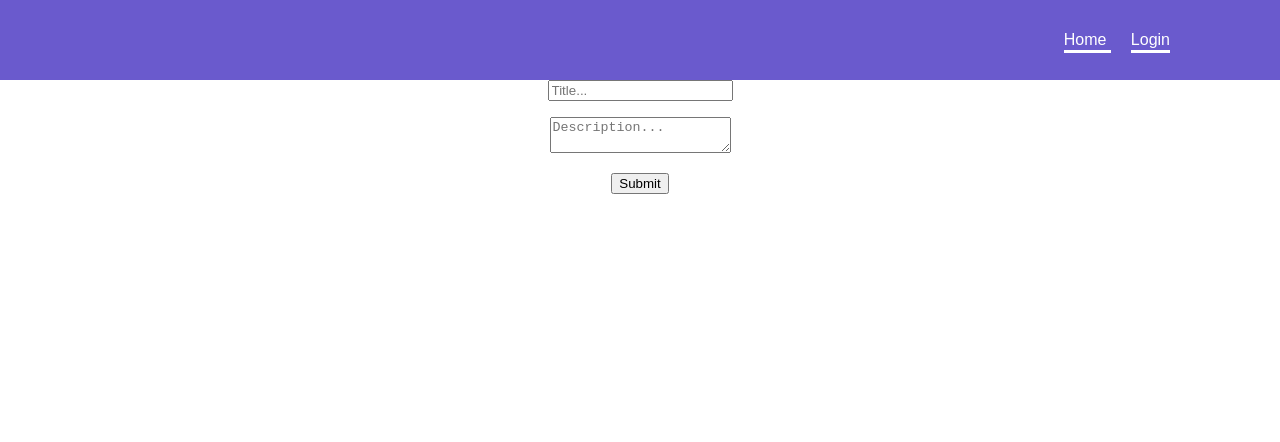
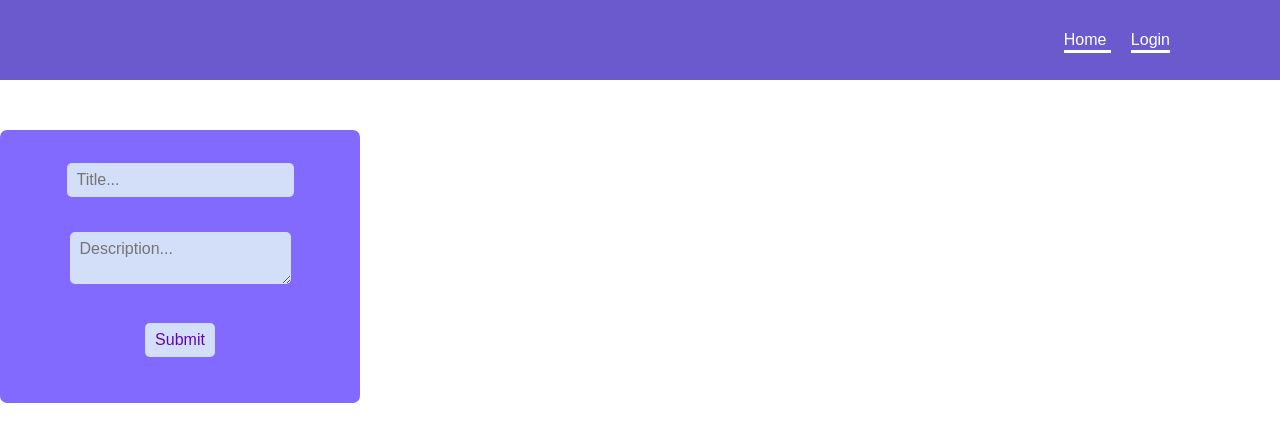
Before and after one commit to tla111/react-pedro-firebase, a React (Create React App) app in the folder front_end/: page /createpost in a window 1280 px wide. Shown: the top 442 px of the page. Built offline with nearby package versions, Linux system fonts and the light colour scheme; no server answers.

Commit message:
added css for form

```diff
--- a/front_end/src/App.css
+++ b/front_end/src/App.css
@@ -47,3 +47,42 @@ body {
   font-size: 15px;
   border-radius: 50%;
 }
+
+input,
+textarea {
+  font-family: "Nunito", sans-serif;
+}
+
+.create-post {
+  width: 100%;
+  height: auto;
+  display: flex;
+  justify-content: center;
+}
+
+form {
+  margin-top: 50px;
+  padding: 30px 20px;
+  width: 320px;
+  border-radius: 7px;
+  background-color: white;
+  backdrop-filter: blur(5px);
+  background-color: rgba(43, 0, 255, 0.588);
+  overflow: hidden;
+}
+
+input,
+textarea {
+  padding: 8px 10px;
+  margin: 3px 8px 16px 8px;
+  background-color: rgba(222, 239, 248, 0.877);
+  border: 0px transparent;
+  border-radius: 5px;
+  color: rgb(97, 4, 184);
+  font-size: 16px;
+  z-index: 1;
+}
+
+.submitForm:hover {
+  cursor: pointer;
+}
```
